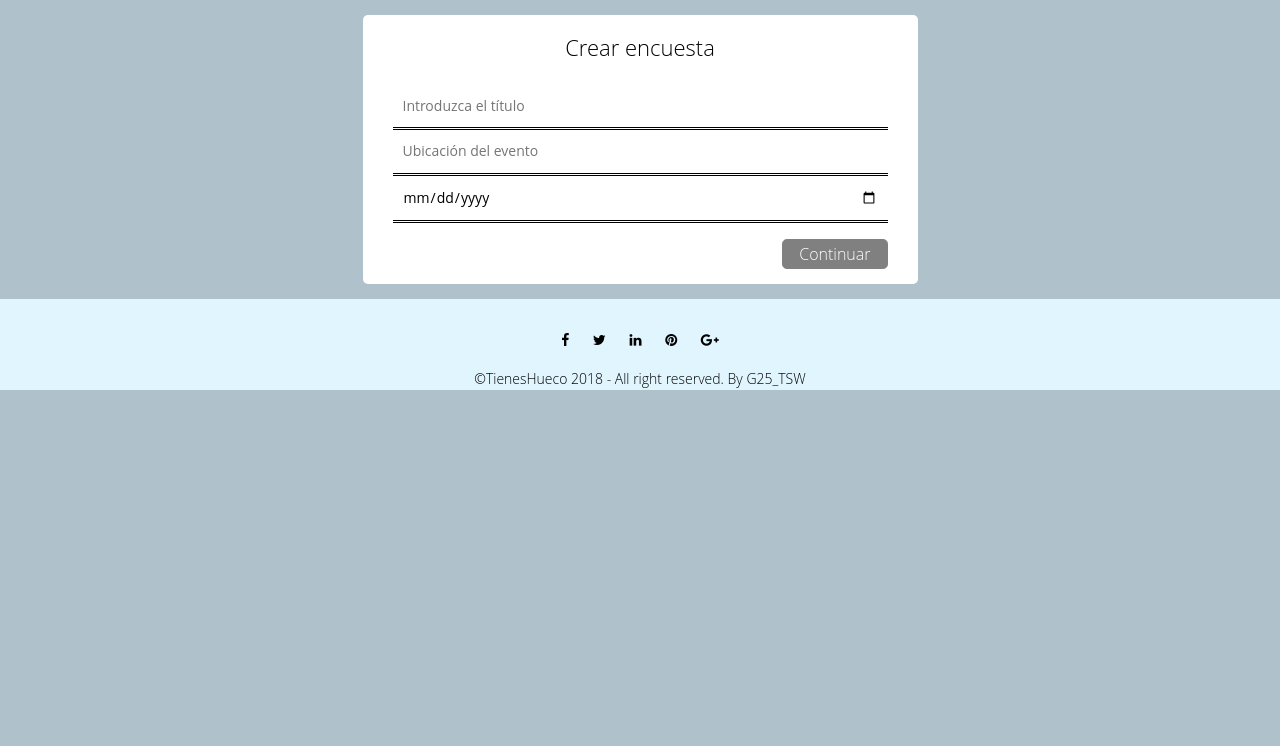
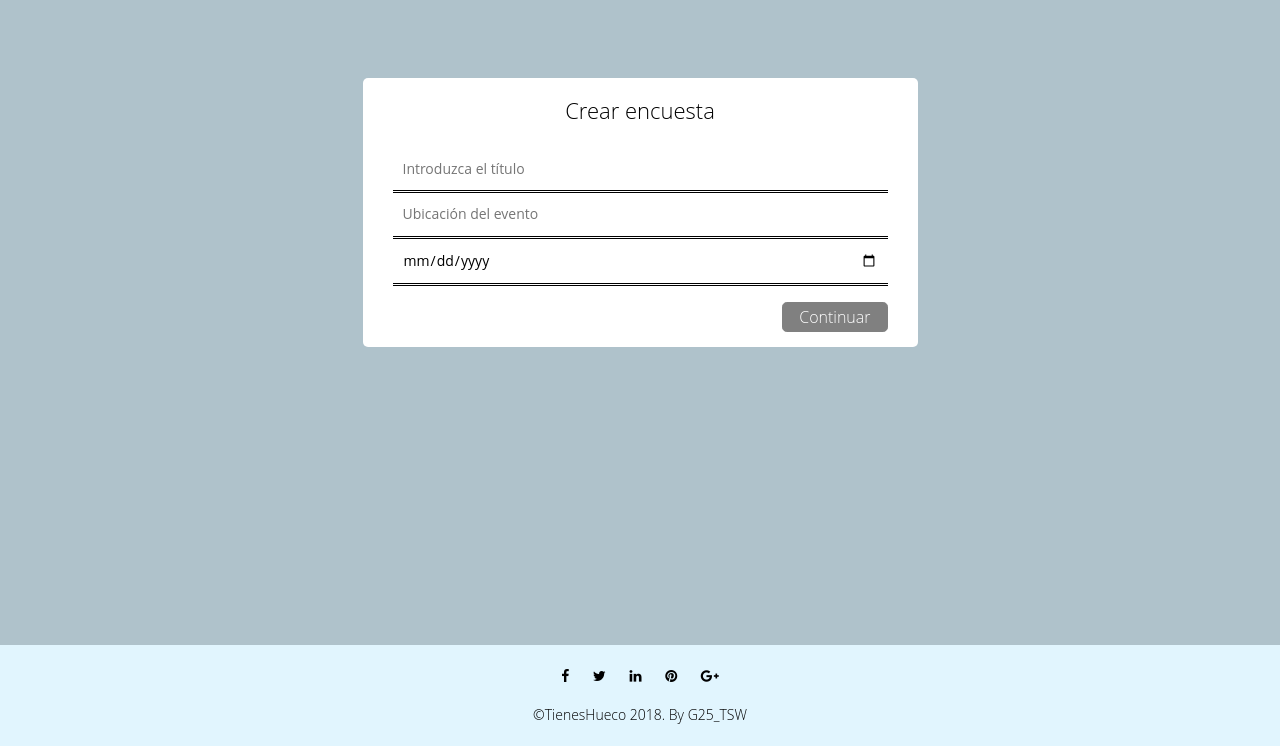
Before and after one commit to MrKapplan/TSW, a PHP site: page /crearEncuesta.html in a window 1280 px wide. Shown: the part 54-800 px from the top of the page. Run offline with PHP 8.4, Linux system fonts and the light colour scheme.

Commit message:
Cambios en el footer

```diff
--- a/crearEncuesta.html
+++ b/crearEncuesta.html
@@ -97,7 +97,7 @@
                     </div>
                     <div class="col-lg-12">
                         <div class="copyright">
-                            <span>&copy;TienesHueco 2018 - All right reserved. By </span><a href="" target="_blank">G25_TSW</a>
+                            <span>&copy;TienesHueco 2018. By </span><a href="" target="_blank">G25_TSW</a>
                         </div>
                     </div>
                 </div>
--- a/style.css
+++ b/style.css
@@ -81,8 +81,8 @@ body {
 .center-block{
 	float: none;
 	background-color: #fff;
-	margin-top: 15px;
-	margin-bottom: 15px;
+	margin-top: 7%;
+	margin-bottom: 7%;
 	margin-left: auto;
 	margin-right: auto;
 	border-radius: 5px;
@@ -146,7 +146,12 @@ body {
 
 
 .footer {
+	position: absolute;
+	width: 100%;
+	bottom: 0;
 	margin: auto;
+	padding-top: 1.25rem;
+	padding-bottom: 1.25rem;
     background-color: #e1f5fe;
     color: #000;
     text-align: center;
@@ -154,7 +159,6 @@ body {
 
 ul.social-network {
 	padding: 0;
-	margin-top:30px;
 	text-align:center;
 }
 
```
